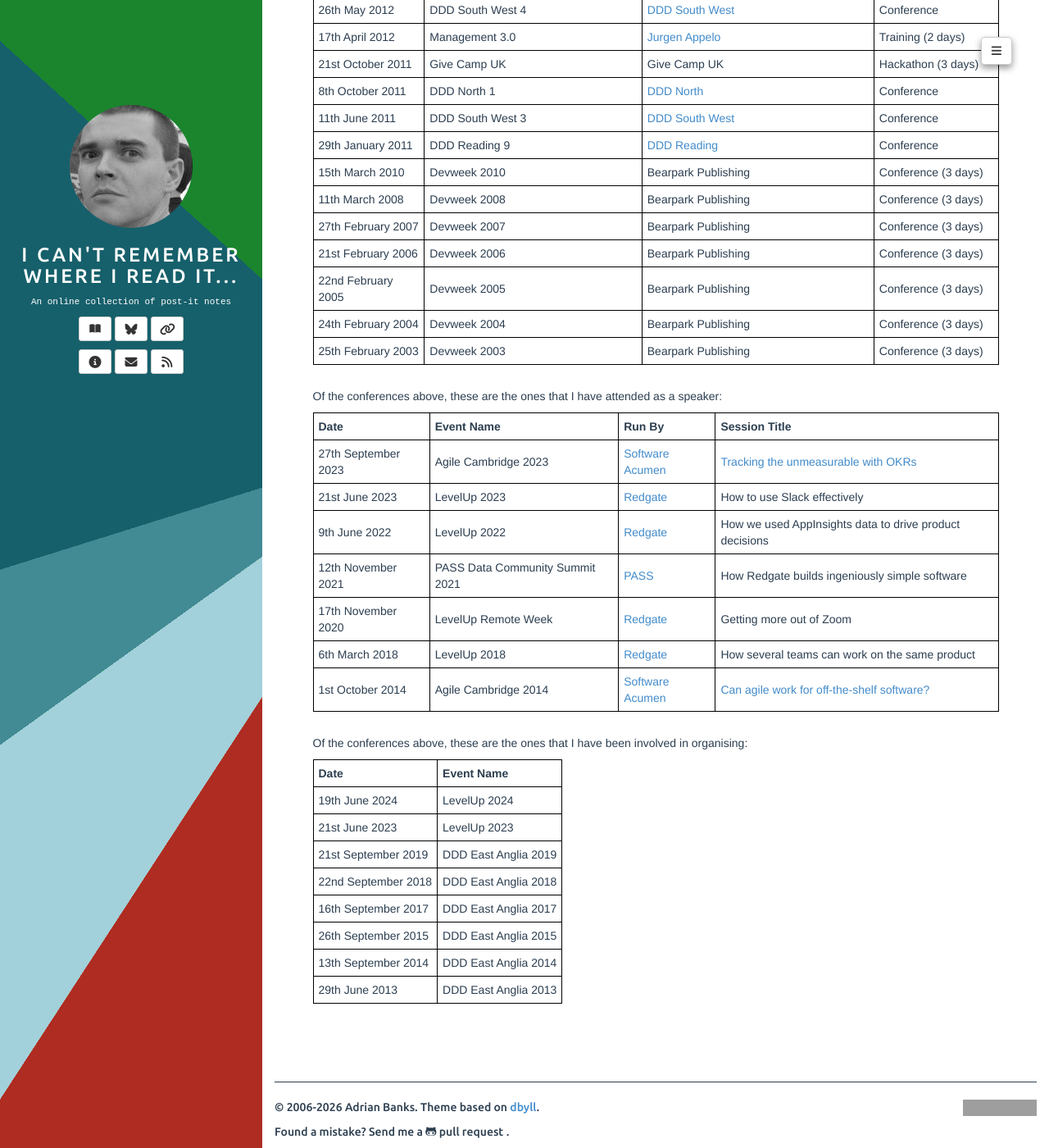
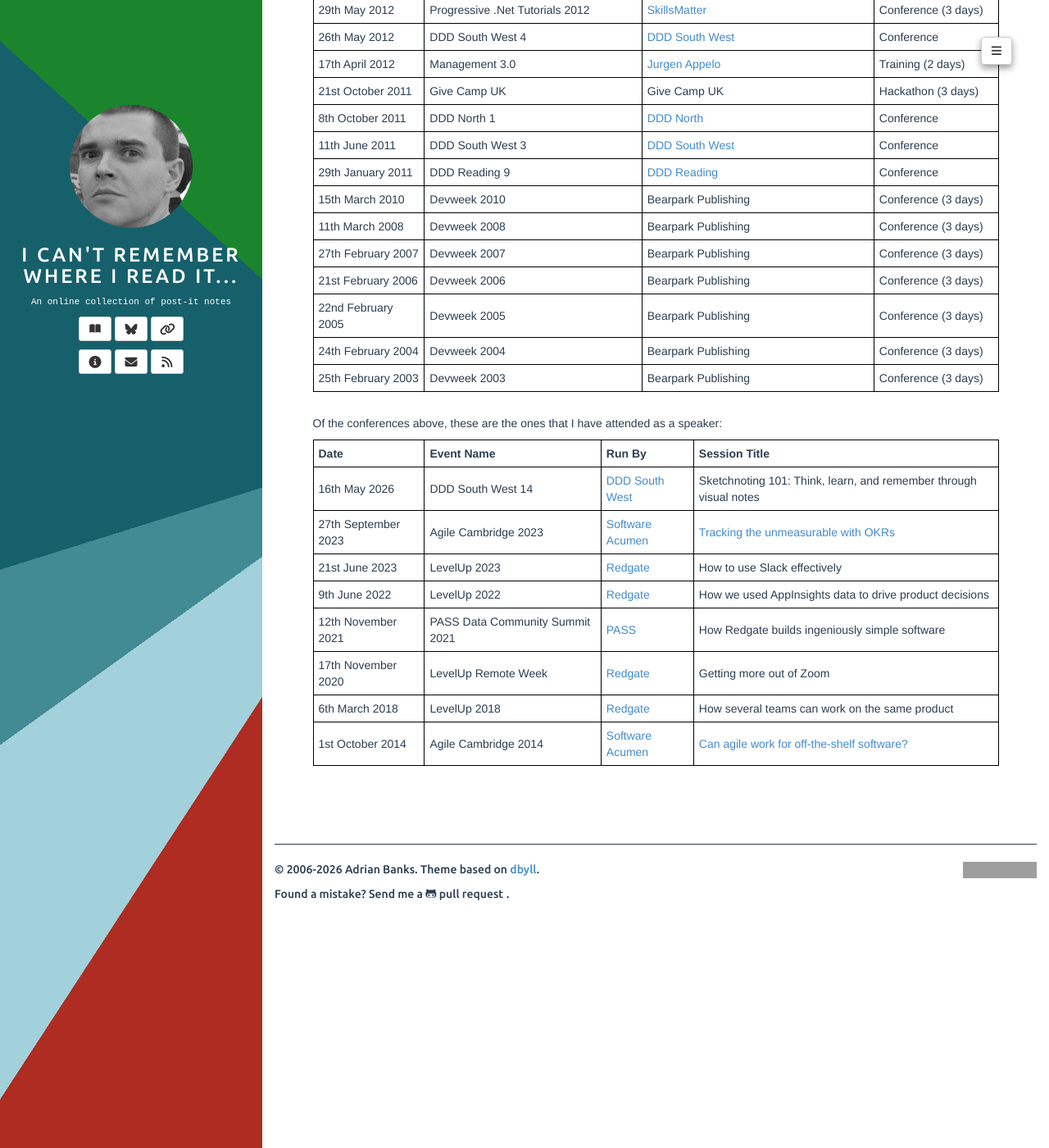
Before and after one commit to adrianbanks/adrianbanks.github.io, a Jekyll site: the page built from training.md, in a window 1280 px wide and 1400 px high, scrolled down 3527 px. Shown: the whole window at 82% size. Built offline with Jekyll 4.4.1, drawn with Linux system fonts in a browser that asks for light colours; some of the changed text lies outside the part shown; grey boxes are pictures that could not be loaded.

```diff
--- a/training.md
+++ b/training.md
@@ -7,6 +7,7 @@ These are the training courses and conferences that I have attended over the yea
 
 | **Date**            | **Event Name**                                     | **Run By**                                               | **Event Type**           |
 | ------------------- | -------------------------------------------------- | -------------------------------------------------------- | ------------------------ |
+| 16th May 2026       | DDD South West 14                                  | [DDD South West][2]                                      | Conference               |
 | 26th February 2026  | NorDevCon 2026                                     | [Norfolk Developers][35]                                 | Conference (2 days)      |
 | 28th January 2026   | NDC London 2026                                    | [NDC][9]                                                 | Conference (3 days)      |
 | 26th April 2025     | DDD South West 13                                  | [DDD South West][2]                                      | Conference               |
@@ -108,16 +109,17 @@ These are the training courses and conferences that I have attended over the yea
 
 Of the conferences above, these are the ones that I have attended as a speaker:
 
-| **Date**            | **Event Name**                   | **Run By**            | **Session Title**                                       |
-| ------------------- | -------------------------------- | --------------------- | ------------------------------------------------------- |
-| 27th September 2023 | Agile Cambridge 2023             | [Software Acumen][10] | [Tracking the unmeasurable with OKRs][34]               |
-| 21st June 2023      | LevelUp 2023                     | [Redgate][22]         | How to use Slack effectively                            |
-| 9th June 2022       | LevelUp 2022                     | [Redgate][22]         | How we used AppInsights data to drive product decisions |
-| 12th November 2021  | PASS Data Community Summit 2021  | [PASS][32]            | How Redgate builds ingeniously simple software          |
-| 17th November 2020  | LevelUp Remote Week              | [Redgate][22]         | Getting more out of Zoom                                |
-| 6th March 2018      | LevelUp 2018                     | [Redgate][22]         | How several teams can work on the same product          |
-| 1st October 2014    | Agile Cambridge 2014             | [Software Acumen][10] | [Can agile work for off-the-shelf software?][31]        |
-{:.mdtable}
+| **Date**            | **Event Name**                   | **Run By**            | **Session Title**                                                 |
+| ------------------- | -------------------------------- | --------------------- | ----------------------------------------------------------------- |
+| 16th May 2026       | DDD South West 14                | [DDD South West][2]   | Sketchnoting 101: Think, learn, and remember through visual notes |
+| 27th September 2023 | Agile Cambridge 2023             | [Software Acumen][10] | [Tracking the unmeasurable with OKRs][34]                         |
+| 21st June 2023      | LevelUp 2023                     | [Redgate][22]         | How to use Slack effectively                                      |
+| 9th June 2022       | LevelUp 2022                     | [Redgate][22]         | How we used AppInsights data to drive product decisions           |
+| 12th November 2021  | PASS Data Community Summit 2021  | [PASS][32]            | How Redgate builds ingeniously simple software                    |
+| 17th November 2020  | LevelUp Remote Week              | [Redgate][22]         | Getting more out of Zoom                                          |
+| 6th March 2018      | LevelUp 2018                     | [Redgate][22]         | How several teams can work on the same product                    |
+| 1st October 2014    | Agile Cambridge 2014             | [Software Acumen][10] | [Can agile work for off-the-shelf software?][31]                  |
+{:.mdtable
 
 Of the conferences above, these are the ones that I have been involved in organising:
 
```
Also changed, not shown: ddd-attendance.md (+1 -0 lines).
